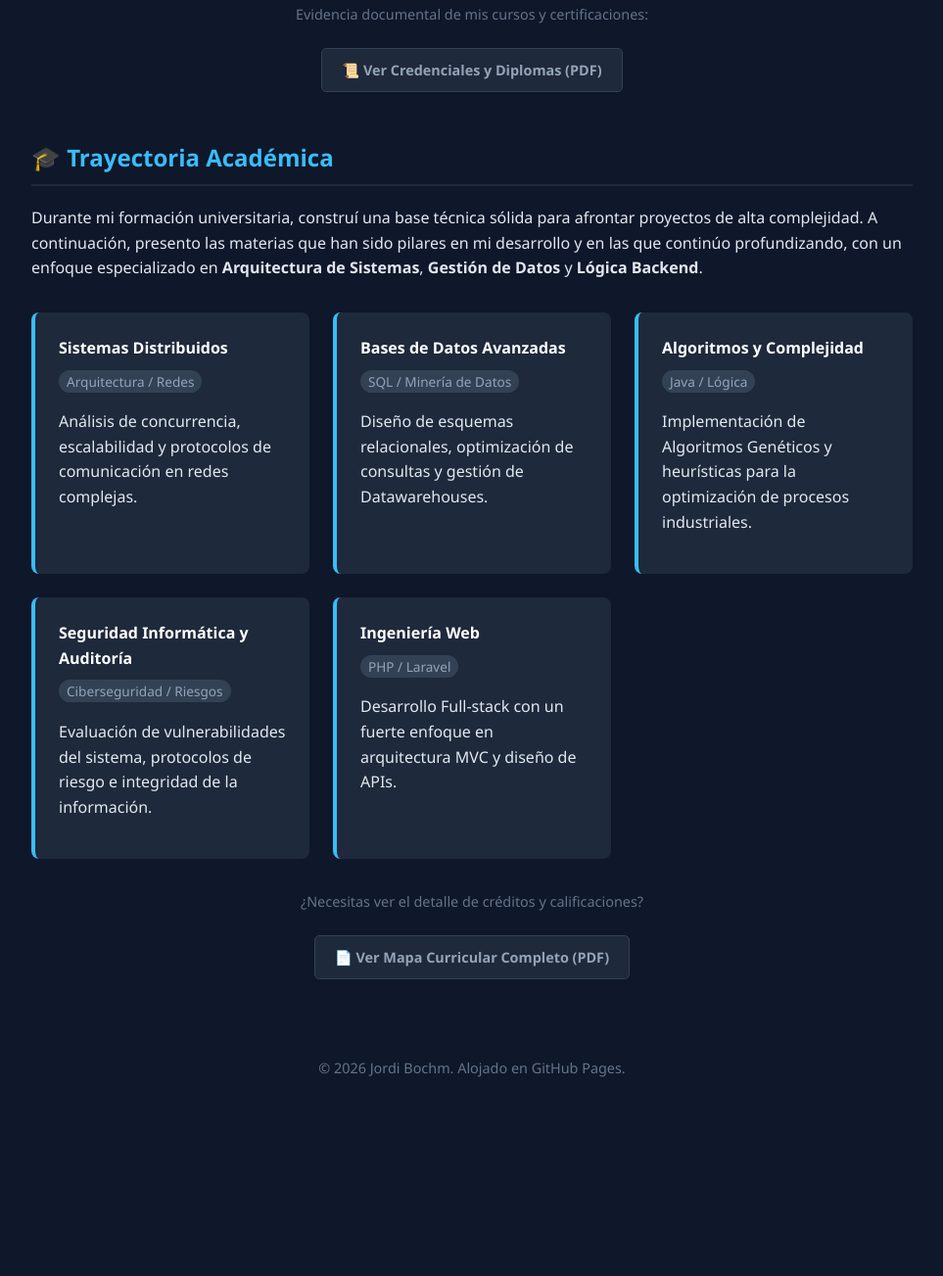
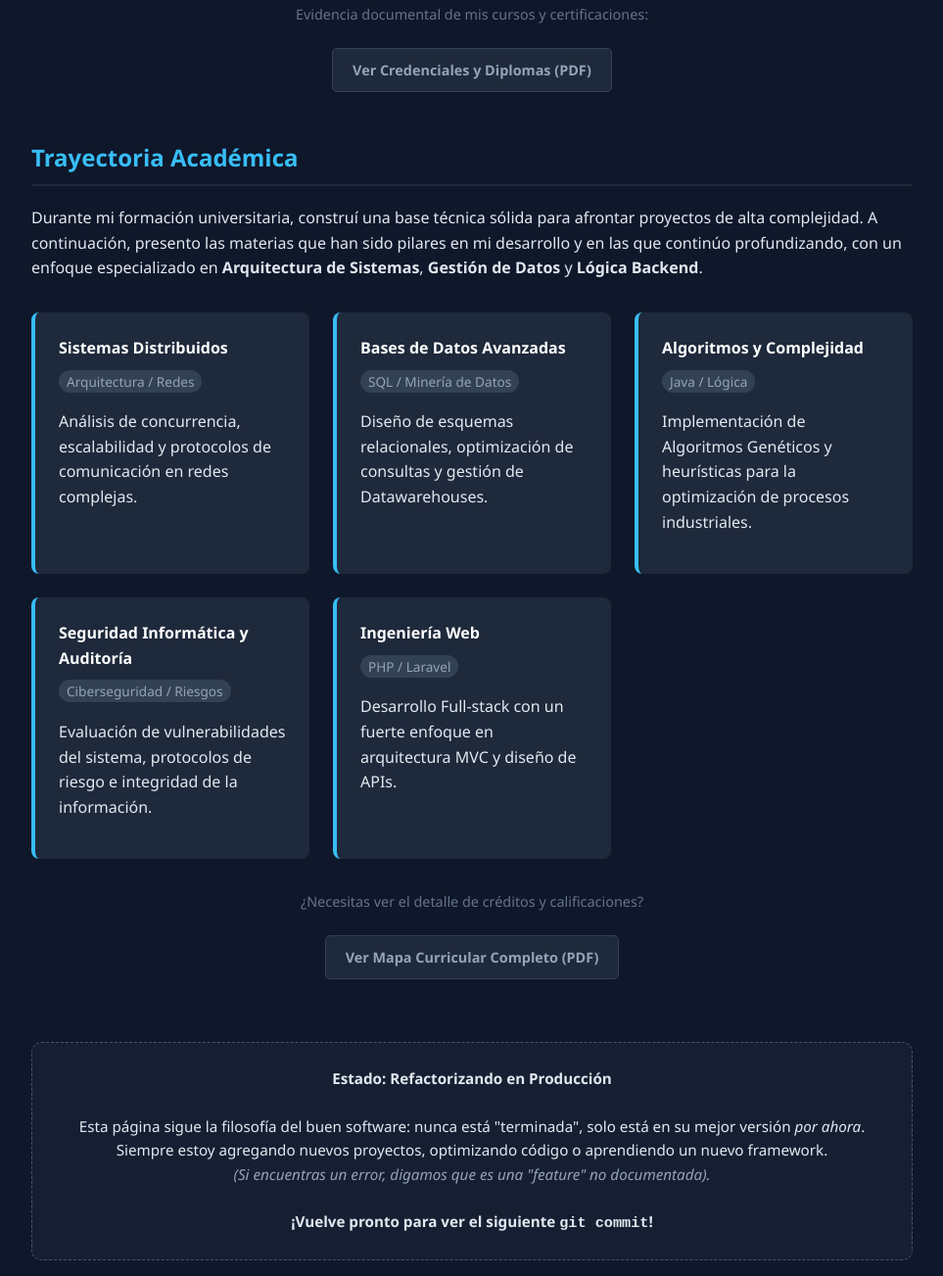
Before and after one commit to JordanBochm/JordanBochm.github.io, a plain HTML site: page index.html in a window 1280 px wide. Shown: the part 1057-2360 px from the top of the page at 98% size, without its empty margins (158-1121 px from the left). Before the commit the page ends 2205 px from the top, so only its background shows below. Drawn offline with Linux system fonts and the light colour scheme.

Commit message:
Refactor index.html and update section titles
Refactor styles and update content in index.html, including renaming sections and adding a work-in-progress note.

```diff
--- a/index.html
+++ b/index.html
@@ -44,7 +44,7 @@
         }
         .btn:hover { background-color: #7dd3fc; }
 
-        /* Grid de Tarjetas (Reutilizable para Materias y Certificaciones) */
+        /* Grid de Tarjetas */
         .roadmap-grid {
             display: grid;
             grid-template-columns: repeat(auto-fit, minmax(250px, 1fr));
@@ -62,9 +62,20 @@
         .course-title { font-weight: bold; color: #fff; margin-bottom: 0.5rem; display: block;}
         .course-tech { font-size: 0.85rem; color: #94a3b8; background: #334155; padding: 2px 8px; border-radius: 12px;}
 
-        /* Footer */
+        /* Footer y Nota Final */
         footer { text-align: center; padding: 2rem; color: #64748b; font-size: 0.9rem; }
         a { color: var(--accent-color); }
+
+        /* Estilo para la nota final */
+        .wip-note {
+            margin-top: 4rem;
+            padding: 1.5rem;
+            border: 1px dashed #475569;
+            border-radius: 10px;
+            text-align: center;
+            background-color: rgba(30, 41, 59, 0.5);
+            font-size: 0.95rem;
+        }
     </style>
 </head>
 <body>
@@ -101,25 +112,23 @@
             </p>
 
             <div class="roadmap-grid">
-
                 <div class="course-card">
                     <span class="course-title">Programación Backend en PHP y Laravel</span>
                     <span class="course-tech">Udemy</span>
                     <p>Dominio de fundamentos Backend, arquitectura MVC, migraciones de base de datos y creación de APIs RESTful escalables.</p>
                 </div>
-
-                </div>
+            </div>
 
             <div style="text-align: center; margin-top: 2rem;">
                 <p style="font-size: 0.9rem; color: #64748b; margin-bottom: 0.5rem;">Evidencia documental de mis cursos y certificaciones:</p>
                 <a href="certificaciones.pdf" target="_blank" class="btn" style="background-color: #1e293b; color: #94a3b8; border: 1px solid #334155; font-size: 0.9rem;">
-                    📜 Ver Credenciales y Diplomas (PDF)
+                    Ver Credenciales y Diplomas (PDF)
                 </a>
             </div>
         </section>
 
         <section style="margin-top: 3rem;">
-            <h2>🎓 Trayectoria Académica</h2>
+            <h2>Trayectoria Académica</h2>
             <p>
                 Durante mi formación universitaria, construí una base técnica sólida para afrontar proyectos de alta complejidad.
                 A continuación, presento las materias que han sido pilares en mi desarrollo y en las que continúo profundizando,
@@ -163,11 +172,22 @@
             <div style="text-align: center; margin-top: 2rem;">
                 <p style="font-size: 0.9rem; color: #64748b; margin-bottom: 0.5rem;">¿Necesitas ver el detalle de créditos y calificaciones?</p>
                 <a href="mapa_curricular.pdf" target="_blank" class="btn" style="background-color: #1e293b; color: #94a3b8; border: 1px solid #334155; font-size: 0.9rem;">
-                    📄 Ver Mapa Curricular Completo (PDF)
+                    Ver Mapa Curricular Completo (PDF)
                 </a>
             </div>
 
         </section>
+
+        <div class="wip-note">
+            <strong>Estado: Refactorizando en Producción</strong><br><br>
+            Esta página sigue la filosofía del buen software: nunca está "terminada", solo está en su mejor versión <em>por ahora</em>.
+            <br>
+            Siempre estoy agregando nuevos proyectos, optimizando código o aprendiendo un nuevo framework.
+            <br>
+            <span style="color: #94a3b8; font-style: italic;">(Si encuentras un error, digamos que es una "feature" no documentada).</span>
+            <br><br>
+            <strong>¡Vuelve pronto para ver el siguiente <code>git commit</code>!</strong>
+        </div>
 
     </div>
 
```
